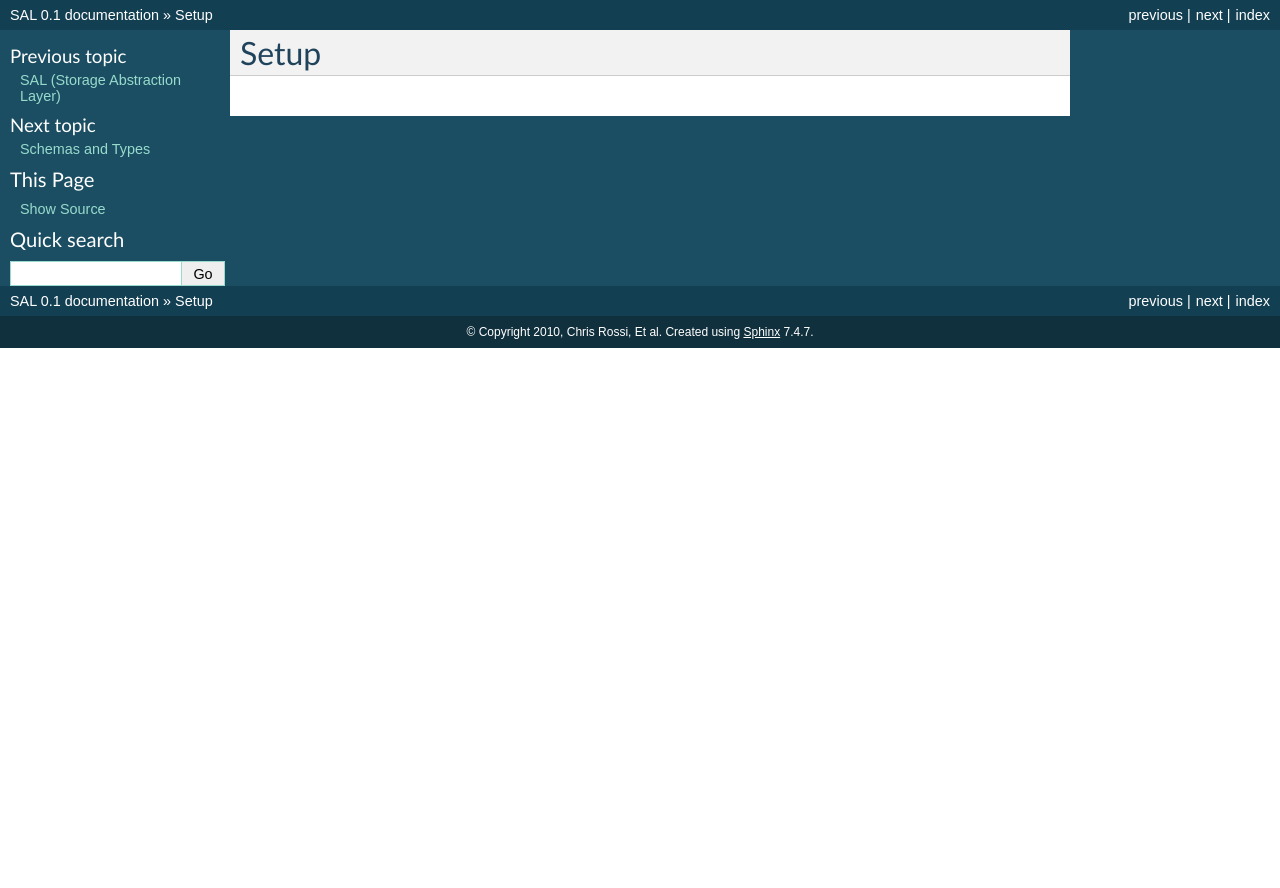
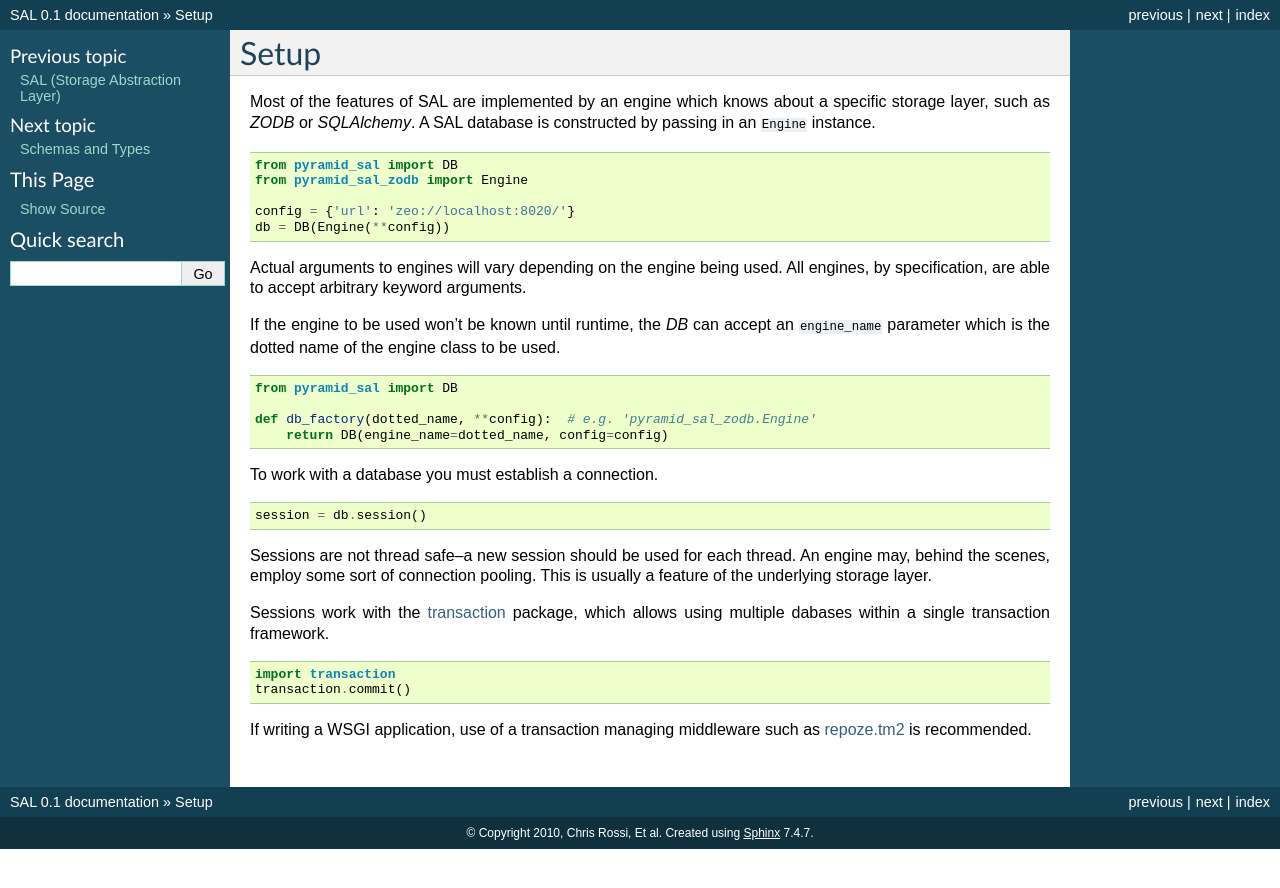
Before and after one commit to chrisrossi/pyramid_sal, a Sphinx documentation site: the page built from docs/narr/setup.rst, in a window 1280 px wide. Shown: the top 888 px of the page. Built offline with Sphinx 7.4.7, drawn with Linux system fonts in a browser that asks for light colours.

Commit message:
Don't forget the config.

```diff
--- a/docs/narr/setup.rst
+++ b/docs/narr/setup.rst
@@ -1,2 +1,50 @@
 Setup
 =====
+
+Most of the features of SAL are implemented by an engine which knows about a
+specific storage layer, such as `ZODB` or `SQLAlchemy`.  A SAL database is
+constructed by passing in an ``Engine`` instance.
+
+.. code-block:: python
+
+   from pyramid_sal import DB
+   from pyramid_sal_zodb import Engine
+
+   config = {'url': 'zeo://localhost:8020/'}
+   db = DB(Engine(**config))
+
+Actual arguments to engines will vary depending on the engine being used.  All
+engines, by specification, are able to accept arbitrary keyword arguments.
+
+If the engine to be used won't be known until runtime, the `DB` can accept an
+``engine_name`` parameter which is the dotted name of the engine class to be
+used.
+
+.. code-block:: python
+
+   from pyramid_sal import DB
+
+   def db_factory(dotted_name, **config):  # e.g. 'pyramid_sal_zodb.Engine'
+       return DB(engine_name=dotted_name, config=config)
+
+To work with a database you must establish a connection.
+
+.. code-block:: python
+
+   session = db.session()
+
+Sessions are not thread safe--a new session should be used for each thread.  An
+engine may, behind the scenes, employ some sort of connection pooling.  This is
+usually a feature of the underlying storage layer.
+
+Sessions work with the `transaction <http://pypi.python.org/pypi/transaction/>`_
+package, which allows using multiple dabases within a single transaction
+framework.
+
+.. code-block:: python
+
+   import transaction
+   transaction.commit()
+
+If writing a WSGI application, use of a transaction managing middleware such as
+`repoze.tm2 <http://pypi.python.org/pypi/repoze.tm2/>`_ is recommended.
```
